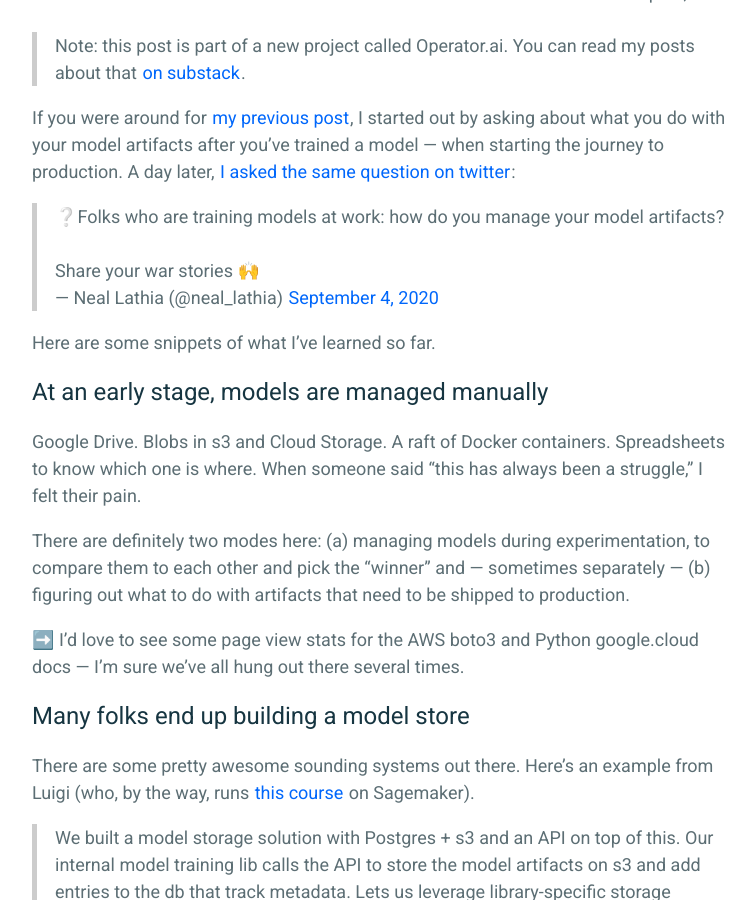
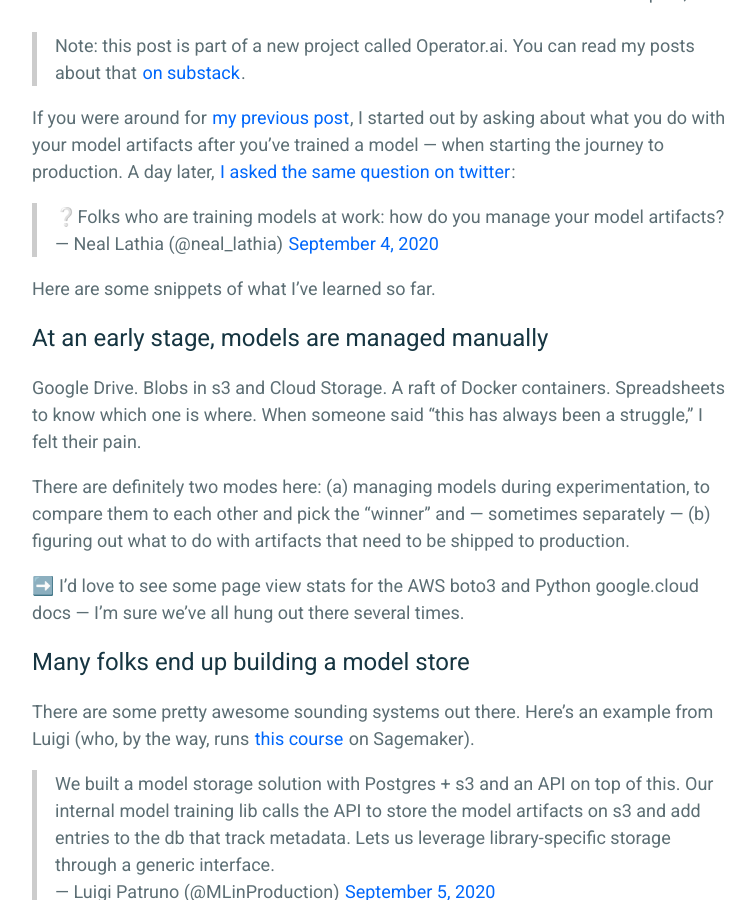
Before and after one commit to nlathia/nlathia.github.io, a Jekyll site: the page built from _posts/2020-09-13-Model-artifacts-war-stories.md, in a window 1280 px wide and 900 px high, scrolled down 325 px. Shown: the whole window, without its empty margins (258-1013 px from the left). Built offline with Jekyll 4.4.1, drawn with Linux system fonts in a browser that asks for light colours; comment, search, counter and statistics services are not loaded.

Commit message:
Fix twitter embedding

```diff
--- a/_posts/2020-09-13-Model-artifacts-war-stories.md
+++ b/_posts/2020-09-13-Model-artifacts-war-stories.md
@@ -9,7 +9,7 @@
 
 If you were around for <a href="https://operatorai.substack.com/p/youve-trained-a-model-whats-next">my previous post</a>, I started out by asking about what you do with your model artifacts after you’ve trained a model — when starting the journey to production. A day later, [I asked the same question on twitter](https://twitter.com/neal_lathia/status/1301927567730057217):
 
-<blockquote class="twitter-tweet"><p lang="en" dir="ltr">❔Folks who are training models at work: how do you manage your model artifacts? <br><br>Share your war stories 🙌</p>&mdash; Neal Lathia (@neal_lathia) <a href="">September 4, 2020</a></blockquote> <script async src="https://platform.twitter.com/widgets.js" charset="utf-8"></script>
+<blockquote class="twitter-tweet"><p lang="en" dir="ltr">❔Folks who are training models at work: how do you manage your model artifacts? </p>&mdash; Neal Lathia (@neal_lathia) <a href="https://twitter.com/neal_lathia/status/1301927567730057217">September 4, 2020</a></blockquote> <script async src="https://platform.twitter.com/widgets.js" charset="utf-8"></script>
 
 Here are some snippets of what I’ve learned so far.
 
```
